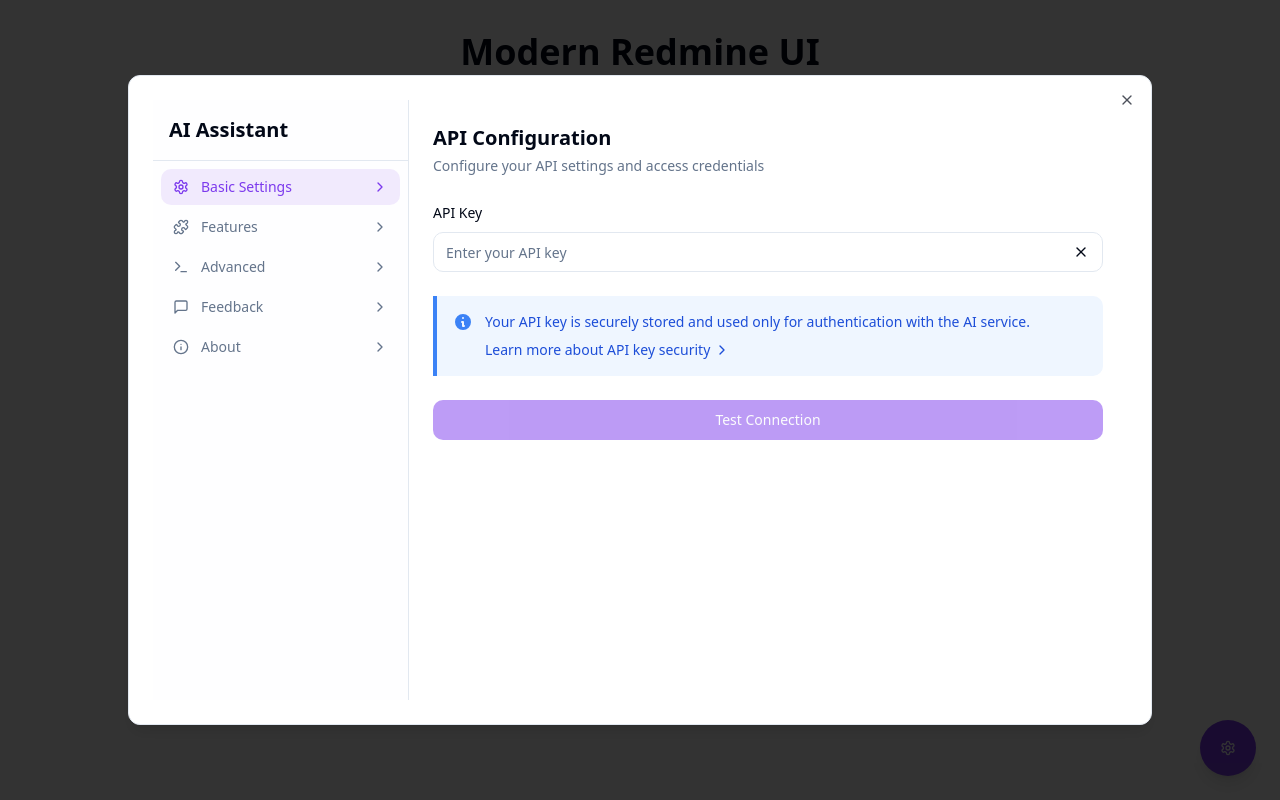
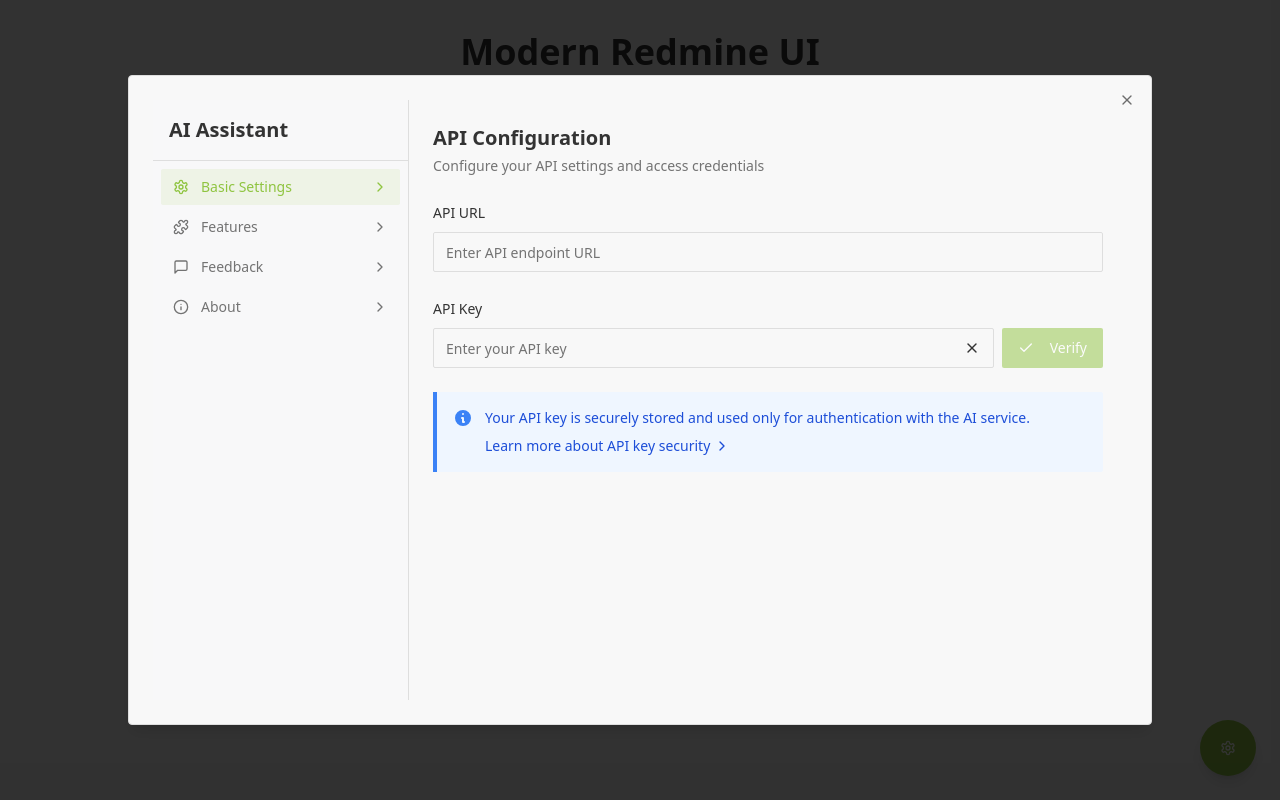
Before and after one commit to Austinsuyoyo/modern-redmine-ui, a React (Vite) app: page / in a window 1280 px wide. Both pictures are taken after a click on the button 1228 px from the left and 748 px from the top of the page. Built offline with nearby package versions, Linux system fonts and the light colour scheme.

Commit message:
Update settings UI and API integration
- Added API URL and API key input fields.
- Added a verify button next to the API key input.
- Moved the "Test Connection" button.
- Updated theme colors.
- Added a list of mainstream models for selection.
- Removed the "Advanced" section.

```diff
--- a/src/components/SettingsDialog.tsx
+++ b/src/components/SettingsDialog.tsx
@@ -39,9 +39,14 @@ interface Settings {
 }
 
 const MODEL_OPTIONS = [
-  { value: "gpt-4o-mini", label: "GPT-4O Mini" },
-  { value: "gpt-4o", label: "GPT-4O" },
-  { value: "custom", label: "Custom Model" }
+  { value: "gpt-4", label: "GPT-4 (OpenAI)" },
+  { value: "gpt-4o", label: "GPT-4 Turbo (OpenAI)" },
+  { value: "gpt-4o-mini", label: "GPT-4 Turbo Mini (OpenAI)" },
+  { value: "claude-3-opus", label: "Claude 3 Opus (Anthropic)" },
+  { value: "claude-3-sonnet", label: "Claude 3 Sonnet (Anthropic)" },
+  { value: "claude-3-haiku", label: "Claude 3 Haiku (Anthropic)" },
+  { value: "gemini-pro", label: "Gemini Pro (Google)" },
+  { value: "gemini-ultra", label: "Gemini Ultra (Google)" },
 ];
 
 interface SettingsDialogProps {
@@ -206,7 +211,6 @@ export const SettingsDialog = ({ onClose }: SettingsDialogProps) => {
   const sections = [
     { id: "settings", label: "Basic Settings", icon: Settings },
     { id: "features", label: "Features", icon: Puzzle },
-    { id: "advanced", label: "Advanced", icon: Terminal },
     { id: "feedback", label: "Feedback", icon: MessageSquare },
     { id: "about", label: "About", icon: Info }
   ];
@@ -252,8 +256,21 @@ export const SettingsDialog = ({ onClose }: SettingsDialogProps) => {
 
               <div className="space-y-6">
                 <div className="space-y-2">
+                  <Label>API URL</Label>
+                  <Input
+                    type="url"
+                    placeholder="Enter API endpoint URL"
+                    value={settings.apiUrl}
+                    onChange={(e) =>
+                      setSettings({ ...settings, apiUrl: e.target.value })
+                    }
+                  />
+                </div>
+
+                <div className="space-y-2">
                   <Label>API Key</Label>
-                  <div className="relative">
+                  <div className="flex space-x-2">
+                    <div className="relative flex-1">
                       <Input
                         type="password"
                         placeholder="Enter your API key"
@@ -269,6 +286,24 @@ export const SettingsDialog = ({ onClose }: SettingsDialogProps) => {
                         onClick={() => setSettings({ ...settings, apiKey: "" })}
                       >
                         <X className="h-4 w-4" />
+                      </Button>
+                    </div>
+                    <Button
+                      onClick={testConnection}
+                      disabled={isTestingConnection || !settings.apiUrl || !settings.apiKey}
+                      className="flex-none"
+                    >
+                      {isTestingConnection ? (
+                        <>
+                          <Loader2 className="h-4 w-4 animate-spin mr-2" />
+                          Verifying...
+                        </>
+                      ) : (
+                        <>
+                          <Check className="h-4 w-4 mr-2" />
+                          Verify
+                        </>
+                      )}
                     </Button>
                   </div>
                 </div>
@@ -293,21 +328,6 @@ export const SettingsDialog = ({ onClose }: SettingsDialogProps) => {
                     </div>
                   </div>
                 </div>
-
-                <Button
-                  onClick={testConnection}
-                  disabled={isTestingConnection || !settings.apiUrl || !settings.apiKey}
-                  className="w-full"
-                >
-                  {isTestingConnection ? (
-                    <>
-                      <Loader2 className="h-4 w-4 animate-spin mr-2" />
-                      Testing Connection...
-                    </>
-                  ) : (
-                    "Test Connection"
-                  )}
-                </Button>
               </div>
             </>
           )}
--- a/src/index.css
+++ b/src/index.css
@@ -1,30 +1,29 @@
-
 @tailwind base;
 @tailwind components;
 @tailwind utilities;
 
 @layer base {
   :root {
-    --background: 0 0% 100%;
-    --foreground: 222.2 84% 4.9%;
+    --background: 0 0% 97.3%;
+    --foreground: 0 0% 20%;
     --card: 0 0% 100%;
-    --card-foreground: 222.2 84% 4.9%;
+    --card-foreground: 0 0% 20%;
     --popover: 0 0% 100%;
-    --popover-foreground: 222.2 84% 4.9%;
-    --primary: 262.1 83.3% 57.8%;
-    --primary-foreground: 210 40% 98%;
+    --popover-foreground: 0 0% 20%;
+    --primary: 84 53% 51%;
+    --primary-foreground: 0 0% 100%;
     --secondary: 210 40% 96.1%;
-    --secondary-foreground: 222.2 47.4% 11.2%;
+    --secondary-foreground: 0 0% 20%;
     --muted: 210 40% 96.1%;
-    --muted-foreground: 215.4 16.3% 46.9%;
-    --accent: 262.1 83.3% 57.8%;
-    --accent-foreground: 222.2 47.4% 11.2%;
+    --muted-foreground: 0 0% 45%;
+    --accent: 84 53% 51%;
+    --accent-foreground: 0 0% 20%;
     --destructive: 0 84.2% 60.2%;
-    --destructive-foreground: 210 40% 98%;
-    --border: 214.3 31.8% 91.4%;
-    --input: 214.3 31.8% 91.4%;
-    --ring: 262.1 83.3% 57.8%;
-    --radius: 0.75rem;
+    --destructive-foreground: 0 0% 98%;
+    --border: 0 0% 87%;
+    --input: 0 0% 87%;
+    --ring: 84 53% 51%;
+    --radius: 0.25rem;
   }
 
   .dark {
```
Lines whose indentation alone changed are shown as unchanged.
